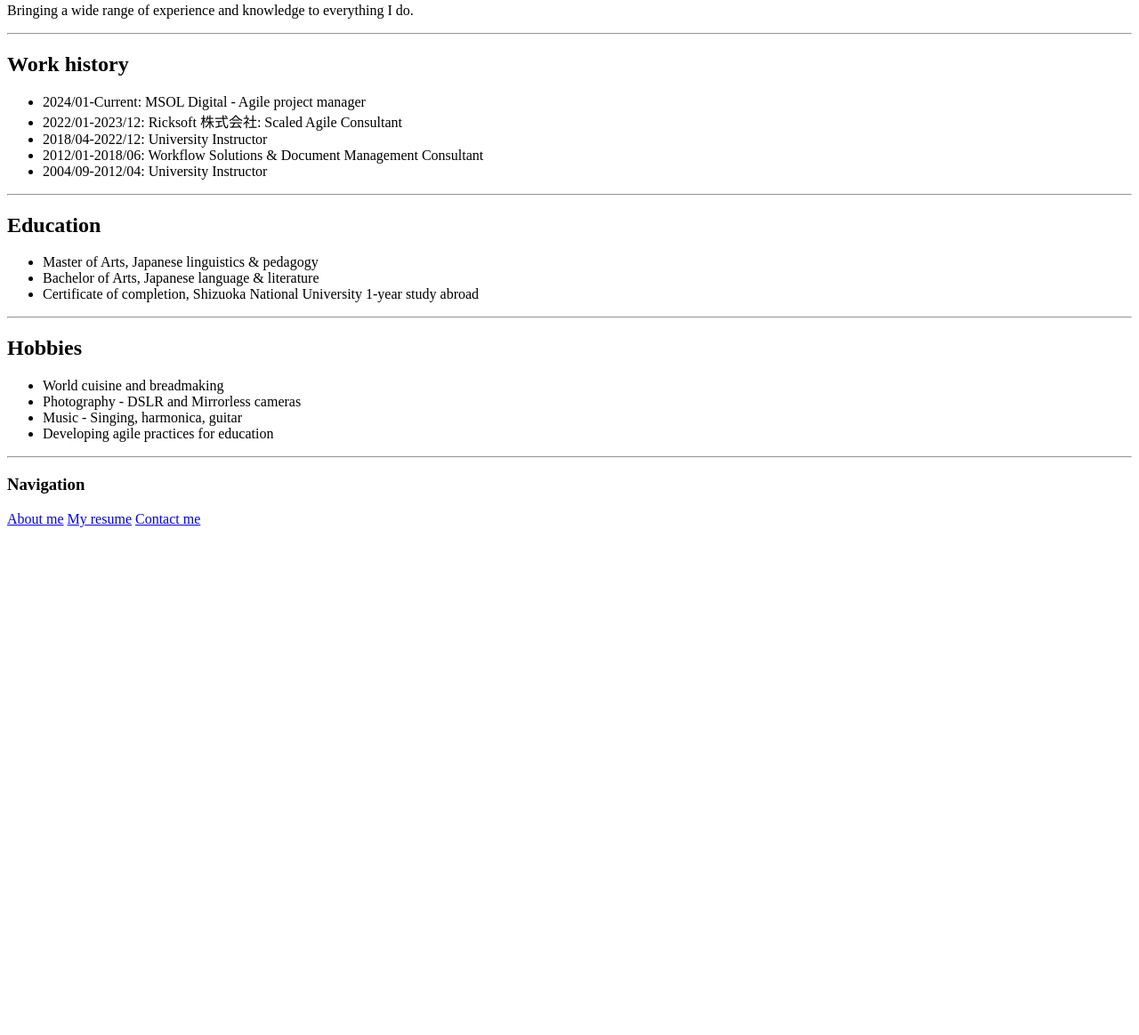
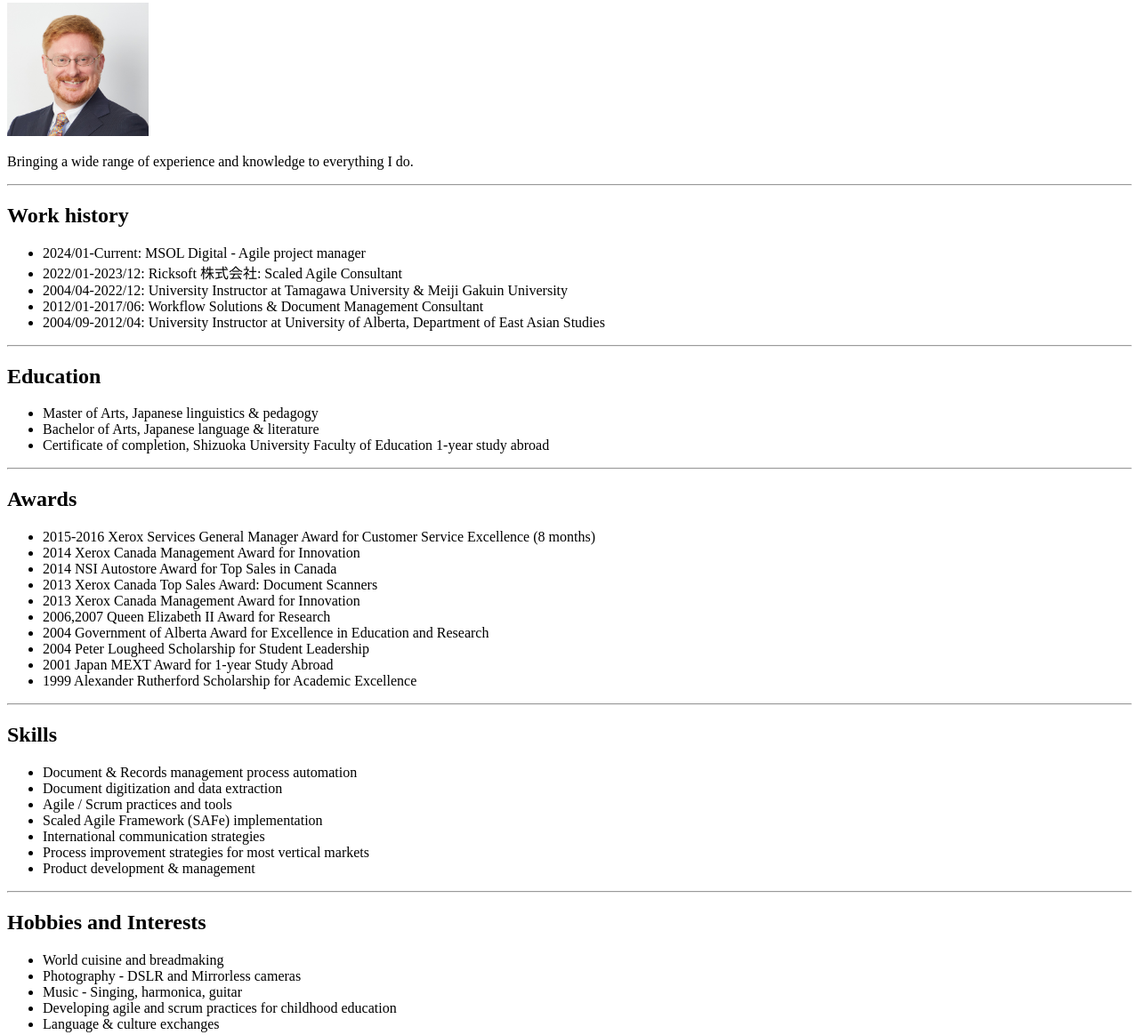
Before and after one commit to Neill-sensei/Neill-sensei, a plain HTML site: page public/resume.html in a window 1280 px wide. Shown: the part 124-1288 px from the top of the page at 89% size. Before the commit the page ends 800 px from the top, so only its background shows below. Drawn offline with Linux system fonts and the light colour scheme.

Commit message:
Updated resume project

```diff
--- a/public/resume.html
+++ b/public/resume.html
@@ -8,30 +8,57 @@
 <body>
     <H1>My resume</H1>
     <H2>Profile</H2>
+    <img src="../assets/images/profile.jpg" height="150" alt="Photo of Neill Walker">
     <p>Bringing a wide range of experience and knowledge to everything I do.</p>
     <HR />
     <H2>Work history</H2>
     <UL>
         <LI>2024/01-Current: MSOL Digital - Agile project manager</LI>
         <LI>2022/01-2023/12: Ricksoft 株式会社: Scaled Agile Consultant</LI>
-        <LI>2018/04-2022/12: University Instructor</LI>
-        <LI>2012/01-2018/06: Workflow Solutions & Document Management Consultant</LI>
-        <LI>2004/09-2012/04: University Instructor</LI>
+        <LI>2004/04-2022/12: University Instructor at Tamagawa University & Meiji Gakuin University</LI>
+        <LI>2012/01-2017/06: Workflow Solutions & Document Management Consultant</LI>
+        <LI>2004/09-2012/04: University Instructor at University of Alberta, Department of East Asian Studies </LI>
     </UL>
     <HR />
     <H2>Education</H2>
     <UL>
         <LI>Master of Arts, Japanese linguistics & pedagogy</LI>
         <LI>Bachelor of Arts, Japanese language & literature</LI>
-    <LI>Certificate of completion, Shizuoka National University 1-year study abroad</LI>
+    <LI>Certificate of completion, Shizuoka University Faculty of Education 1-year study abroad</LI>
     </UL>
+    <HR>
+        <H2>Awards</H2>
+        <ul>
+            <li>2015-2016 Xerox Services General Manager Award for Customer Service Excellence (8 months)</li>
+            <li>2014 Xerox Canada Management Award for Innovation</li>
+            <li>2014 NSI Autostore Award for Top Sales in Canada</li>
+            <li>2013 Xerox Canada Top Sales Award: Document Scanners</li>
+            <li>2013 Xerox Canada Management Award for Innovation</li>
+            <li>2006,2007 Queen Elizabeth II Award for Research</li>
+            <li>2004 Government of Alberta Award for Excellence in Education and Research</li>
+            <li>2004 Peter Lougheed Scholarship for Student Leadership</li>
+            <li>2001 Japan MEXT Award for 1-year Study Abroad</li>
+            <li>1999 Alexander Rutherford Scholarship for Academic Excellence</li>
+        </ul>
+    <HR>
+        <H2>Skills</H2>
+        <ul>
+            <li>Document & Records management process automation</li>
+            <li>Document digitization and data extraction</li>
+            <li>Agile / Scrum practices and tools</li>
+            <LI>Scaled Agile Framework (SAFe) implementation</LI>
+            <li>International communication strategies</li>
+            <li>Process improvement strategies for most vertical markets</li>
+            <li>Product development & management</li>
+        </ul>
     <HR />
-    <H2>Hobbies</H2>
+    <H2>Hobbies and Interests</H2>
     <UL>
         <LI>World cuisine and breadmaking</LI>
         <LI>Photography - DSLR and Mirrorless cameras</LI>
         <LI>Music - Singing, harmonica, guitar</LI>
-        <LI>Developing agile practices for education</LI>
+        <LI>Developing agile and scrum practices for childhood education</LI>
+        <li>Language & culture exchanges</li>
     </UL>
     <hr />
     <h3>Navigation</h3>
```
Also changed, not shown: assets/images/profile.jpg (added).
